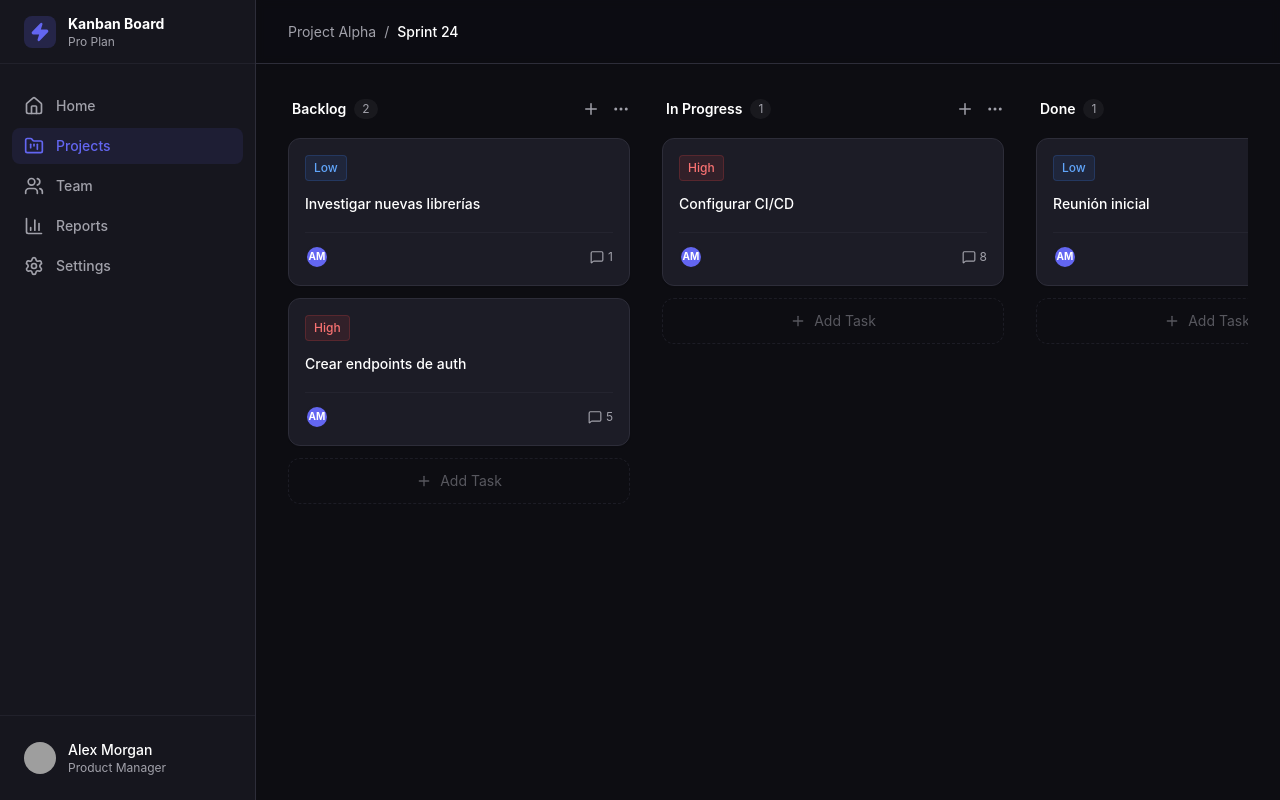
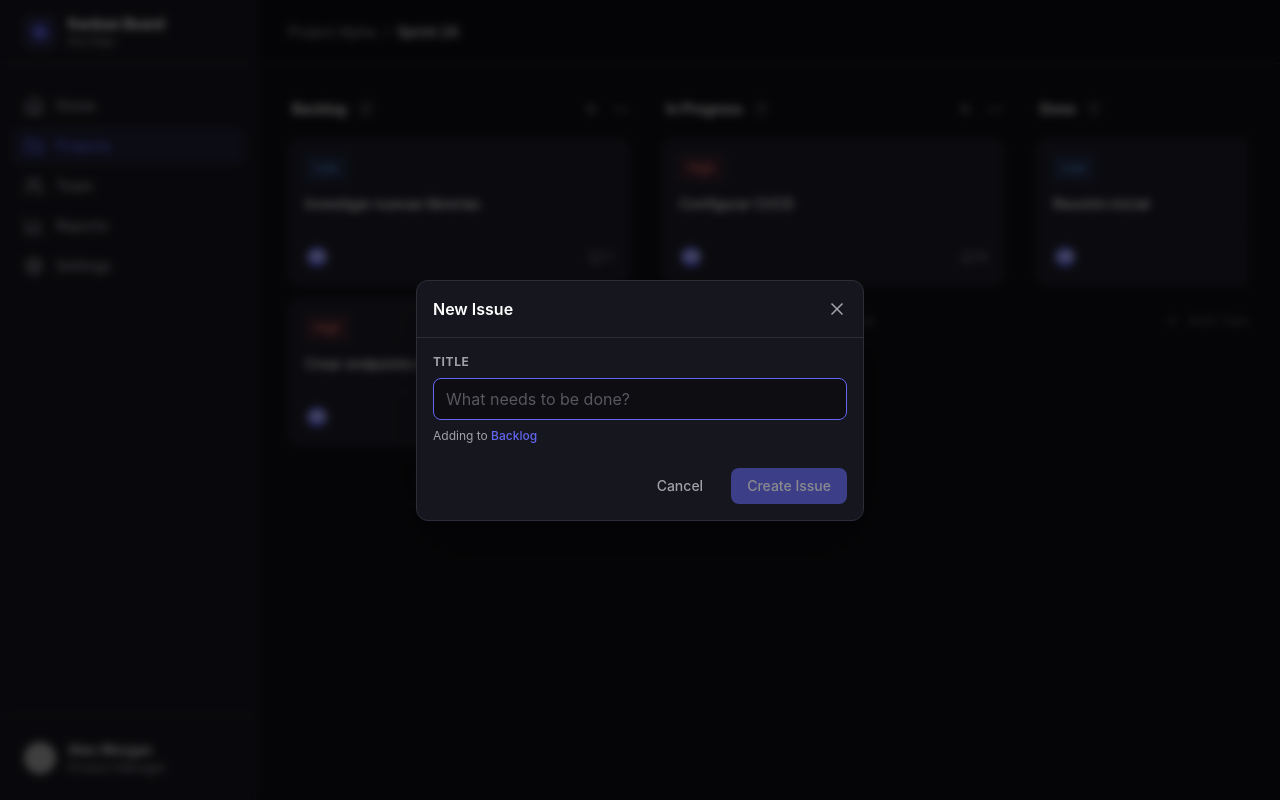
Before and after one commit to RedBoth/kanban-board, a React (Vite) app: page / in a window 1280 px wide. Both pictures are taken after a click on the button 591 px from the left and 109 px from the top of the page. Built offline with nearby package versions, Linux system fonts and the light colour scheme; grey boxes are pictures that could not be loaded.

Commit message:
Se integro un modal a la hora de crear la tarea

```diff
--- /dev/null
+++ b/src/components/Kanban/AddTaskModal.tsx
@@ -0,0 +1,76 @@
+import { useState } from 'react';
+import { createPortal } from 'react-dom';
+import { X } from 'lucide-react';
+
+interface AddTaskModalProps {
+  isOpen: boolean;
+  onClose: () => void;
+  onConfirm: (title: string) => void;
+  columnTitle: string;
+}
+
+export const AddTaskModal = ({ isOpen, onClose, onConfirm, columnTitle }: AddTaskModalProps) => {
+  const [title, setTitle] = useState('');
+
+  if (!isOpen) return null;
+
+  const handleSubmit = (e: React.FormEvent) => {
+    e.preventDefault();
+    if (!title.trim()) return;
+    onConfirm(title);
+    setTitle('');
+    onClose();
+  };
+
+  return createPortal(
+    <div className="fixed inset-0 z-50 flex items-center justify-center bg-black/60 backdrop-blur-sm p-4">
+
+      <div className="w-full max-w-md bg-column-bg border border-border-color rounded-xl shadow-2xl animate-in fade-in zoom-in duration-200">
+
+        <div className="flex items-center justify-between p-4 border-b border-border-color">
+          <h2 className="text-text-main font-semibold">New Issue</h2>
+          <button onClick={onClose} className="text-text-secondary hover:text-text-main transition-colors">
+            <X size={20} />
+          </button>
+        </div>
+
+        <form onSubmit={handleSubmit} className="p-4">
+          <div className="mb-4">
+            <label className="block text-xs text-text-secondary mb-2 uppercase font-bold tracking-wider">
+              Title
+            </label>
+            <input
+              autoFocus
+              type="text"
+              value={title}
+              onChange={(e) => setTitle(e.target.value)}
+              placeholder="What needs to be done?"
+              className="w-full bg-main-bg border border-border-color rounded-lg px-3 py-2 text-text-main focus:outline-none focus:border-primary placeholder:text-text-secondary/50"
+            />
+            <p className="mt-2 text-xs text-text-secondary">
+              Adding to <span className="text-primary font-medium">{columnTitle}</span>
+            </p>
+          </div>
+
+          <div className="flex justify-end gap-3 mt-6">
+            <button
+              type="button"
+              onClick={onClose}
+              className="px-4 py-2 text-sm font-medium text-text-secondary hover:text-text-main transition-colors"
+            >
+              Cancel
+            </button>
+            <button
+              type="submit"
+              disabled={!title.trim()}
+              className="px-4 py-2 text-sm font-medium bg-primary text-white rounded-lg hover:bg-primary-hover disabled:opacity-50 disabled:cursor-not-allowed transition-colors"
+            >
+              Create Issue
+            </button>
+          </div>
+        </form>
+      </div>
+    </div>,
+    document.body
+  );
+};
--- a/src/components/Kanban/Board.tsx
+++ b/src/components/Kanban/Board.tsx
@@ -1,3 +1,4 @@
+import { useState } from 'react';
 import {
   DndContext,
   type DragEndEvent,
@@ -14,9 +15,13 @@ import { useKanbanStore } from '../../store/useKanbanStore';
 import { TaskCard } from './TaskCard';
 import { arrayMove } from '@dnd-kit/sortable';
 import { createPortal } from 'react-dom';
+import { AddTaskModal } from './addTaskModal';
 
 export const Board = () => {
-  const { columns, activeId, setActiveId, moveTask } = useKanbanStore();
+  const { columns, activeId, setActiveId, moveTask, addTask } = useKanbanStore();
+
+  const [isModalOpen, setIsModalOpen] = useState(false);
+  const [activeColumnId, setActiveColumnId] = useState<string | null>(null);
 
   const sensors = useSensors(
     useSensor(PointerSensor, {
@@ -87,6 +92,19 @@ export const Board = () => {
     .flatMap((col) => col.tasks)
     .find((task) => task.id === activeId);
 
+  const handleOpenModal = (columnId: string) => {
+    setActiveColumnId(columnId);
+    setIsModalOpen(true);
+  };
+
+  const handleCreateTask = (title: string) => {
+    if (activeColumnId) {
+      addTask(activeColumnId, title);
+    }
+  };
+
+  const activeColumnTitle = columns.find(c => c.id === activeColumnId)?.title || '';
+
   return (
     <DndContext
         sensors={sensors}
@@ -97,7 +115,7 @@ export const Board = () => {
     >
       <div className="flex h-full gap-6 overflow-x-auto pb-4 items-start">
         {columns.map((col) => (
-          <ColumnContainer key={col.id} column={col} />
+          <ColumnContainer key={col.id} column={col} onAddTask={handleOpenModal}/>
         ))}
       </div>
 
@@ -107,6 +125,13 @@ export const Board = () => {
         </DragOverlay>,
         document.body
       )}
+
+      <AddTaskModal
+        isOpen={isModalOpen}
+        onClose={() => setIsModalOpen(false)}
+        onConfirm={handleCreateTask}
+        columnTitle={activeColumnTitle}
+      />
     </DndContext>
   );
 };
--- a/src/components/Kanban/ColumnContainer.tsx
+++ b/src/components/Kanban/ColumnContainer.tsx
@@ -7,11 +7,11 @@ import { useKanbanStore } from '../../store/useKanbanStore';
 
 interface ColumnContainerProps {
   column: Column;
+  onAddTask: (columnId: string) => void;
 }
 
-export const ColumnContainer = ({ column }: ColumnContainerProps) => {
+export const ColumnContainer = ({ column, onAddTask }: ColumnContainerProps) => {
   const taskIds = column.tasks.map(task => task.id);
-  const addTask = useKanbanStore((state) => state.addTask);
 
   const { setNodeRef: setDroppableNodeRef } = useDroppable({
     id: column.id,
@@ -32,7 +32,7 @@ export const ColumnContainer = ({ column }: ColumnContainerProps) => {
             </span>
         </div>
         <div className="flex gap-1">
-            <button className="p-1 hover:bg-white/5 rounded text-text-secondary hover:text-text-main transition-colors">
+            <button onClick={() => onAddTask(column.id)} className="p-1 hover:bg-white/5 rounded text-text-secondary hover:text-text-main transition-colors">
                 <Plus size={18} />
             </button>
             <button className="p-1 hover:bg-white/5 rounded text-text-secondary hover:text-text-main transition-colors">
@@ -48,7 +48,7 @@ export const ColumnContainer = ({ column }: ColumnContainerProps) => {
             ))}
         </SortableContext>
 
-        <button onClick={() => addTask(column.id)} className="w-full py-3 rounded-xl border border-dashed border-border-color text-text-secondary text-sm hover:bg-white/5 hover:border-primary/50 hover:text-primary transition-all flex items-center justify-center gap-2 opacity-50 hover:opacity-100">
+        <button onClick={() => onAddTask(column.id)} className="w-full py-3 rounded-xl border border-dashed border-border-color text-text-secondary text-sm hover:bg-white/5 hover:border-primary/50 hover:text-primary transition-all flex items-center justify-center gap-2 opacity-50 hover:opacity-100">
             <Plus size={16} />
             Add Task
         </button>
--- a/src/store/useKanbanStore.ts
+++ b/src/store/useKanbanStore.ts
@@ -8,7 +8,7 @@ interface KanbanStore {
   setActiveId: (id: string | null) => void;
   moveTask: (activeId: string, overId: string) => void;
 
-  addTask: (columnId: string) => void;
+  addTask: (columnId: string, title: string) => void;
   deleteTask: (taskId: string) => void;
 }
 
@@ -81,15 +81,15 @@ export const useKanbanStore = create<KanbanStore>((set) => ({
     return { columns: newColumns };
   }),
 
-  addTask: (columnId) => set((state) => {
+  addTask: (columnId, title) => set((state) => {
     const newColumns = [...state.columns];
     const columnIndex = newColumns.findIndex((col) => col.id === columnId);
 
     if (columnIndex === -1) return state;
 
     const newTask: Task = {
-      id: crypto.randomUUID(), // Genera ID único automáticamente
-      title: `New Task ${newColumns[columnIndex].tasks.length + 1}`, // Título temporal
+      id: crypto.randomUUID(),
+      title: title,
       priority: 'Low',
       comments: 0
     };
```
